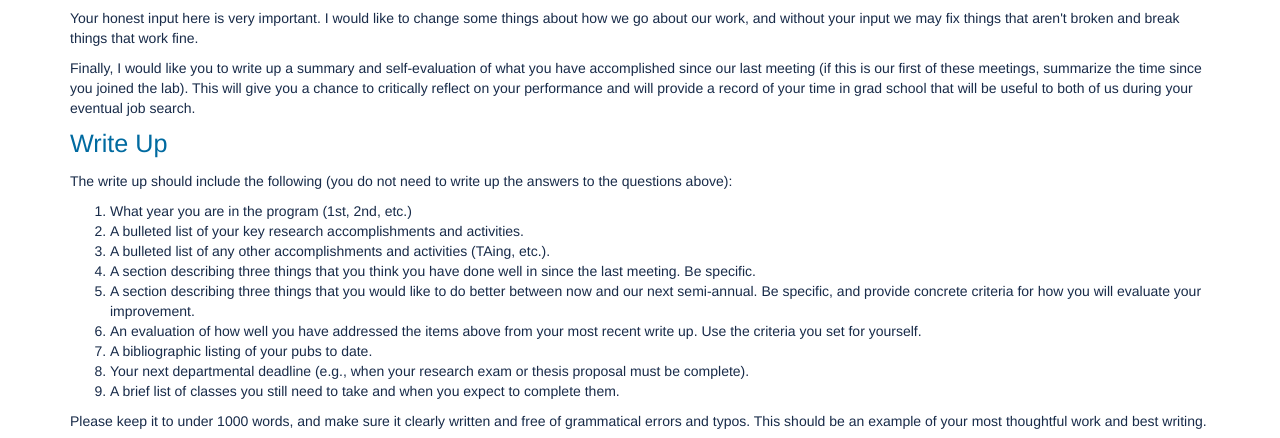
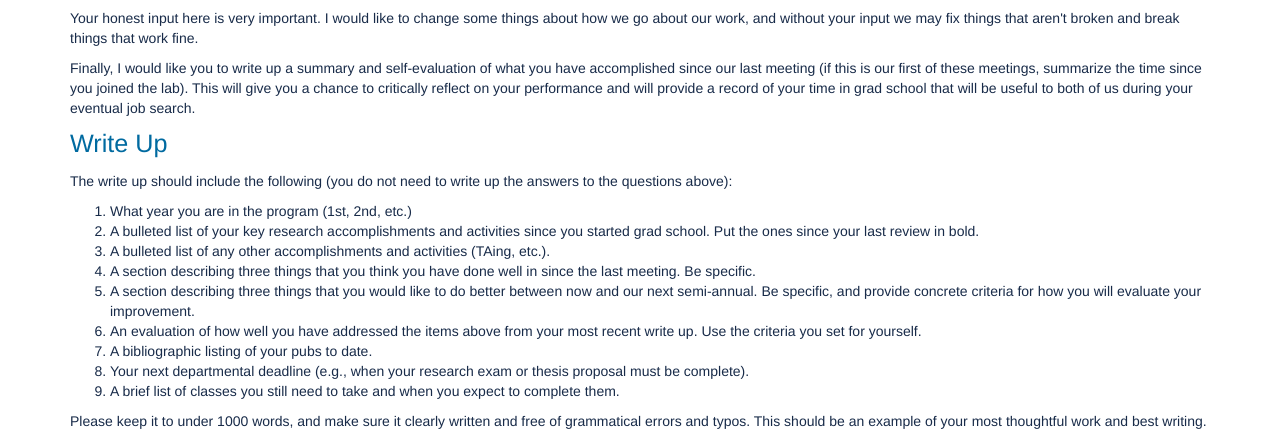
Before and after one commit to NVSL/smithers, a Python web app: template server/smithers/templates/html/semiannual.jinja.html in a window 1280 px wide. Shown: the part 578-1016 px from the top of the page. Run offline with Jinja, Linux system fonts and the light colour scheme; the template is opened without the code that fills it, so the values that code supplies are empty; some libraries are stand-ins or nearby versions.

Commit message:
tweak to semi-annual review text

```diff
--- a/server/smithers/templates/html/semiannual.jinja.html
+++ b/server/smithers/templates/html/semiannual.jinja.html
@@ -27,7 +27,7 @@
 <p> The write up should include the following (you do not need to write up the answers to the questions above):</p>
 <ol>
   <li> What year you are in the program (1st, 2nd, etc.)</li>
-  <li> A bulleted list of your key research accomplishments and activities.</li>
+  <li> A bulleted list of your key research accomplishments and activities since you started grad school.  Put the ones since your last review in bold.</li>
   <li> A bulleted list of any other accomplishments and activities (TAing, etc.).</li>
   <li> A section describing three things that you think you have done well in since the last meeting.  Be specific.</li>
   <li> A section describing three things that you would like to do better between now and our next semi-annual.  Be specific, and provide concrete criteria for how you will evaluate your improvement.</li>
```
